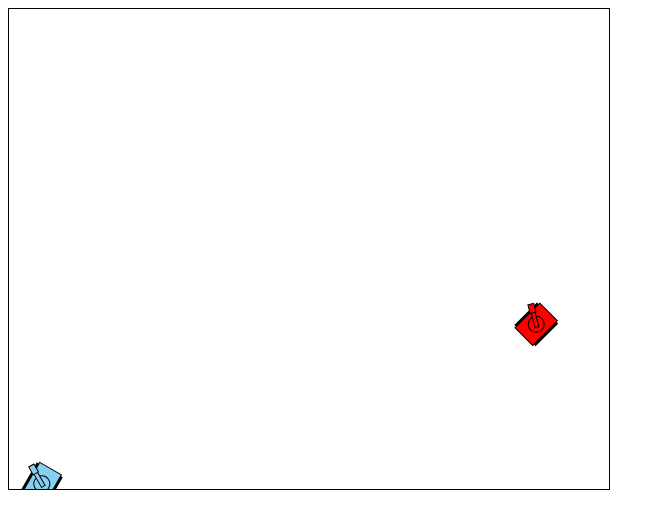
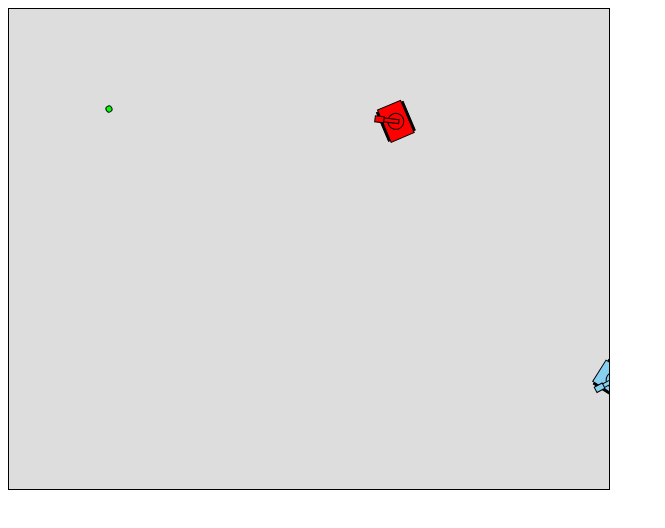
Before and after one commit to amc40/Softwire-Robot-Wars-MVP-Frontend, a website: page main.html in a window 1280 px wide. Shown: the whole page, without its empty margins (0-665 px from the left). Drawn offline with nearby package versions, Linux system fonts and the light colour scheme.

Commit message:
code editor and projectile render

```diff
--- a/game.js
+++ b/game.js
@@ -2,11 +2,9 @@ const Colours = {
     BLACK: '#000',
     RED: '#F00',
     GREEN: '#0F0',
-    BLUE: '#89CFF0'
+    BLUE: '#89CFF0',
+    GREY: '#DDDDDD'
 }
-
-
-
 
 
 class Renderer {
@@ -16,13 +14,13 @@ class Renderer {
     drawTank(tank) {
         ctx.save();
 
-        ctx.translate(tank.location.x,tank.location.y);
-        ctx.rotate(tank.rotation * Math.PI/180);
+        ctx.translate(tank.location.x, tank.location.y);
+        ctx.rotate(tank.rotation * Math.PI / 180);
         //draw tracks
         ctx.beginPath();
         ctx.strokeStyle = Colours.BLACK;
         ctx.fillStyle = Colours.BLACK;
-        ctx.rect(-tank.width/2+2,-tank.height/2-2,tank.width-4,tank.height+4);
+        ctx.rect(-tank.width / 2 + 2, -tank.height / 2 - 2, tank.width - 4, tank.height + 4);
         ctx.fill();
         ctx.stroke();
         ctx.closePath();
@@ -30,28 +28,50 @@ class Renderer {
         ctx.beginPath();
         ctx.strokeStyle = Colours.BLACK;
         ctx.fillStyle = tank.colour;
-        ctx.rect(-tank.width/2,-tank.height/2,tank.width,tank.height);
+        ctx.rect(-tank.width / 2, -tank.height / 2, tank.width, tank.height);
         ctx.fill();
         ctx.stroke();
         ctx.closePath();
 
         ctx.beginPath();
-        ctx.arc(0,0,8,0,2*Math.PI);
+        ctx.arc(0, 0, 8, 0, 2 * Math.PI);
         ctx.fill();
         ctx.stroke();
         ctx.closePath();
 
         //draw turret
 
-        ctx.rotate(tank.turretAngle * Math.PI/180);
+        ctx.rotate(tank.turretAngle * Math.PI / 180);
         ctx.beginPath();
-        ctx.rect(-3,-2,18,4);
+        ctx.rect(-3, -2, 18, 4);
         ctx.fill();
         ctx.stroke();
         ctx.closePath();
 
         ctx.beginPath();
-        ctx.rect(12,-3,9,6);
+        ctx.rect(12, -3, 9, 6);
+        ctx.fill();
+        ctx.stroke();
+        ctx.closePath();
+
+        ctx.restore();
+    }
+    drawProjectile(projectile) {
+        // x
+        // y
+        // xVel
+        // yVel
+        // rotation
+        // owner
+        ctx.strokeStyle = Colours.BLACK;
+        ctx.fillStyle = projectile.owner.colour;
+
+        ctx.save();
+
+        ctx.translate(projectile.x, projectile.y);
+        ctx.rotate(projectile.rotation);
+        ctx.beginPath();
+        ctx.arc(0, 0, 3, 0, 2 * Math.PI);
         ctx.fill();
         ctx.stroke();
         ctx.closePath();
@@ -68,7 +88,7 @@ class Renderer {
 
 
 class Tank {
-    constructor(location={x:0,y:0}, rotation=0, turretAngle=0, colour="GREEN") {
+    constructor(location = { x: 0, y: 0 }, rotation = 0, turretAngle = 0, colour = "GREEN") {
         this.location = location;
         this.turretAngle = turretAngle;
         this.colour = colour;
@@ -80,34 +100,45 @@ class Tank {
     }
 
     moveForward(distance) {
-        this.location.x += Math.cos(this.rotation*Math.PI/180)*distance;
-        this.location.y += Math.sin(this.rotation*Math.PI/180)*distance;
+        this.location.x += Math.cos(this.rotation * Math.PI / 180) * distance;
+        this.location.y += Math.sin(this.rotation * Math.PI / 180) * distance;
         this.stateTimer--;
-        if(this.stateTimer == 0){
-            this.stateTimer = Math.round(Math.random()*300);
+        if (this.stateTimer == 0) {
+            this.stateTimer = Math.round(Math.random() * 300);
             this.speed = !this.speed;
         }
 
     }
+
 }
 
 
-function drawGame(){
-    ctx.clearRect(0,0,640,480)
-    for(let player of players){
+function drawGame(gameState) {
+    //ctx.clearRect(0,0,640,480)
+    ctx.fillStyle = Colours.GREY;
+    ctx.fillRect(0, 0, 640, 480)
+
+    let players = gameState.players || null;
+    let projectiles = gameState.projectiles || null;
+    for (let player of players) {
         GameRenderer.drawTank(player);
+    }
+    for (let projectile of projectiles) {
+        GameRenderer.drawProjectile(projectile);
     }
 }
 
-function gameUpdateLoop(){
+function gameUpdateLoop() {
 
-    for(let tank of players){
-        tank.rotation+=1.5;
-        tank.turretAngle-=2;
+    for (let tank of players) {
+        tank.rotation += 1.5;
+        tank.turretAngle -= 2;
         tank.moveForward(tank.speed);
     }
 
-    drawGame();
+
+
+    drawGame({ players: players, projectiles: projectiles });
 
     setTimeout(gameUpdateLoop, 16.7)
 }
@@ -119,15 +150,16 @@ const ctx = canvas.getContext('2d');
 
 const GameRenderer = new Renderer(ctx);
 let players = [];
+let projectiles = [{x: 100, y: 100, rotation: 45, owner: {colour: Colours.GREEN}}];
 
-let player1 = new Tank(undefined,45,undefined,Colours.RED);
-player1.location.x = 50+Math.random()*550;
-player1.location.y = 50+Math.random()*380;
+let player1 = new Tank(undefined, Math.random() * 360, undefined, Colours.RED);
+player1.location.x = 50 + Math.random() * 550;
+player1.location.y = 50 + Math.random() * 380;
 players.push(player1);
 
-let player2 = new Tank(undefined,30,undefined,Colours.BLUE);
-player2.location.x = 50+Math.random()*550;
-player2.location.y = 50+Math.random()*380;
+let player2 = new Tank(undefined, Math.random() * 360, undefined, Colours.BLUE);
+player2.location.x = 50 + Math.random() * 550;
+player2.location.y = 50 + Math.random() * 380;
 players.push(player2);
 
 gameUpdateLoop();
```
Also changed, not shown: public/upload.html (+28 -12 lines).
